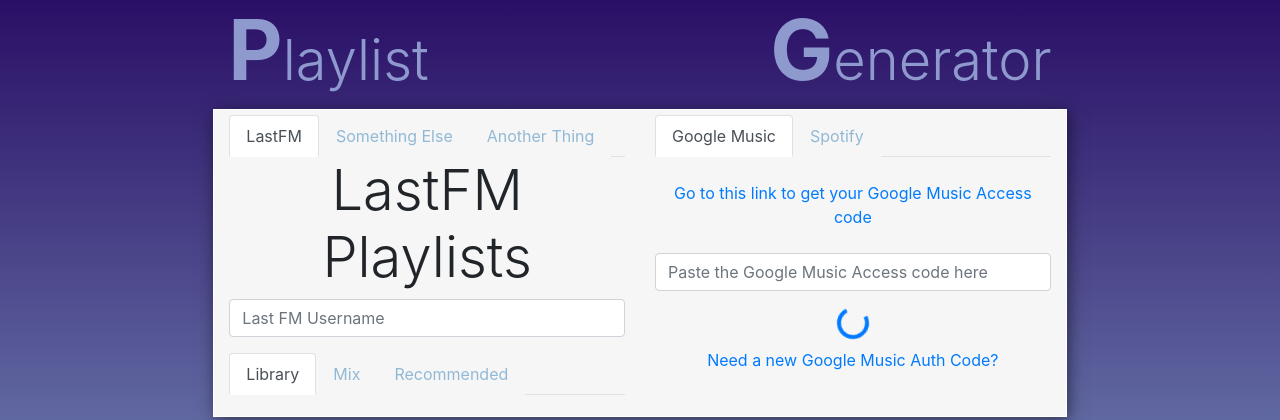
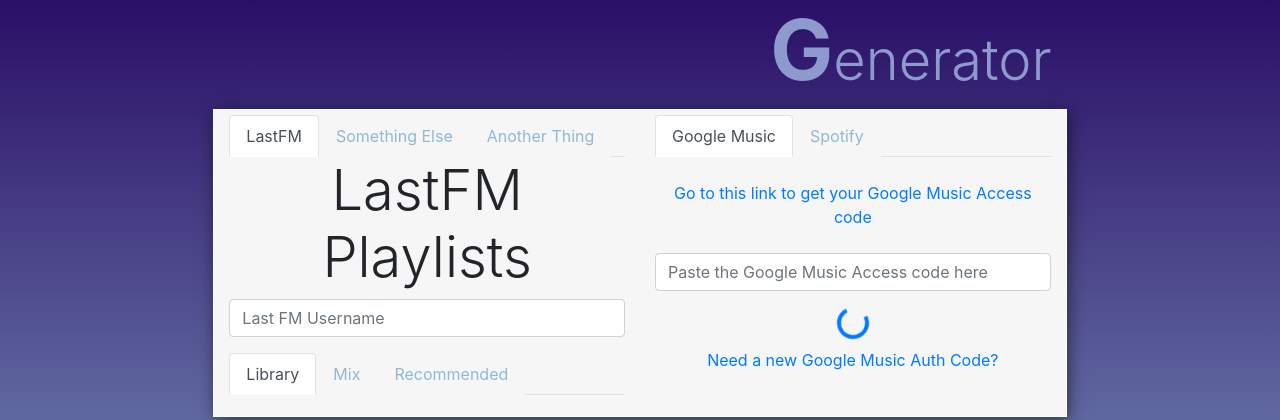
Before and after one commit to tcharlton91/playlist_generator, a Django app: page / in a window 1280 px wide. Shown: the top 420 px of the page. Run offline with Django 3.2, Linux system fonts and the light colour scheme; some libraries are stand-ins or nearby versions.

Commit message:
Remove Title

```diff
--- a/playlist_generator/app/templates/playlistGenerator.html
+++ b/playlist_generator/app/templates/playlistGenerator.html
@@ -2,9 +2,9 @@
 <div class="row">
     <div class="col-1 col-lg-2"></div>
     <div class="col-5 col-lg-4">
-        <h1 class="display-4">
+        <!-- h1 class="display-4">
             <span class="cap">P</span><span class="non-cap">laylist</span>
-        </h1>
+        </h1 -->
     </div>
     <div class="col-5 col-lg-4">
         <h1 class="display-4 text-right">
```
